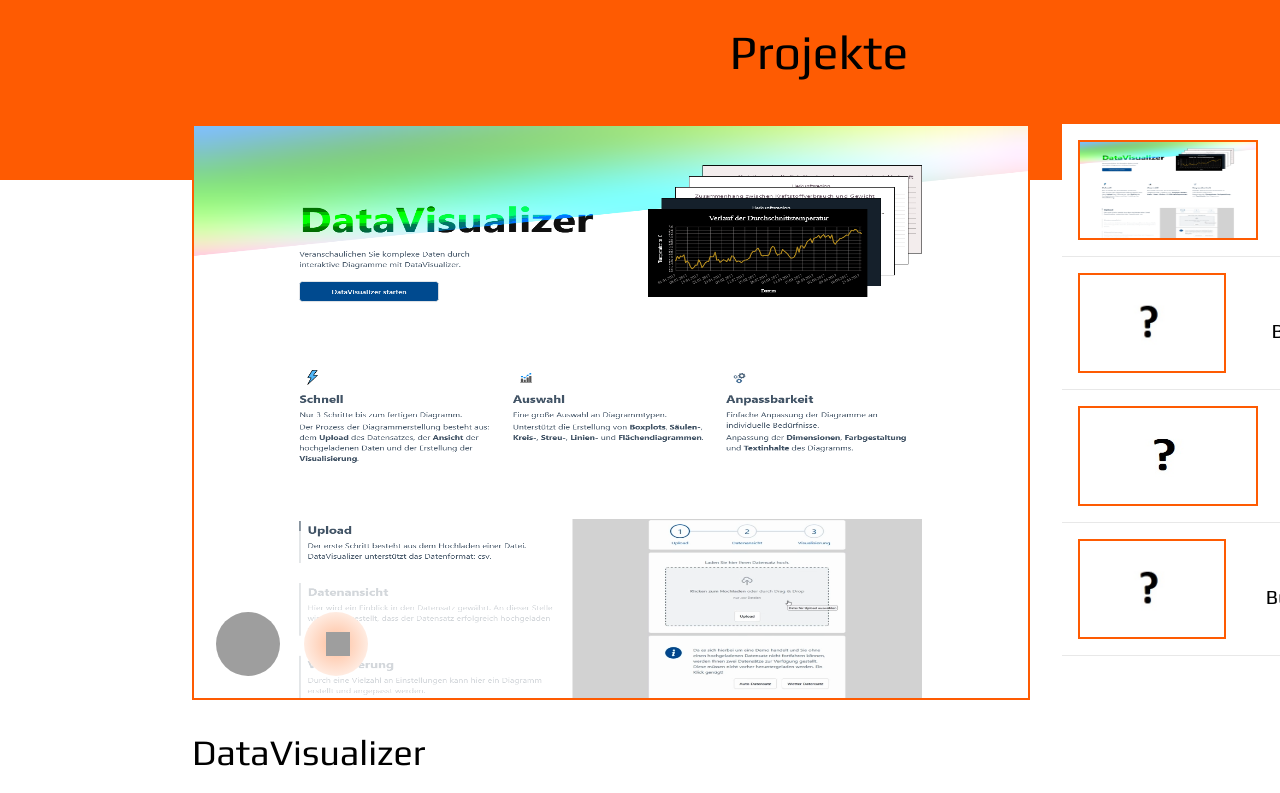
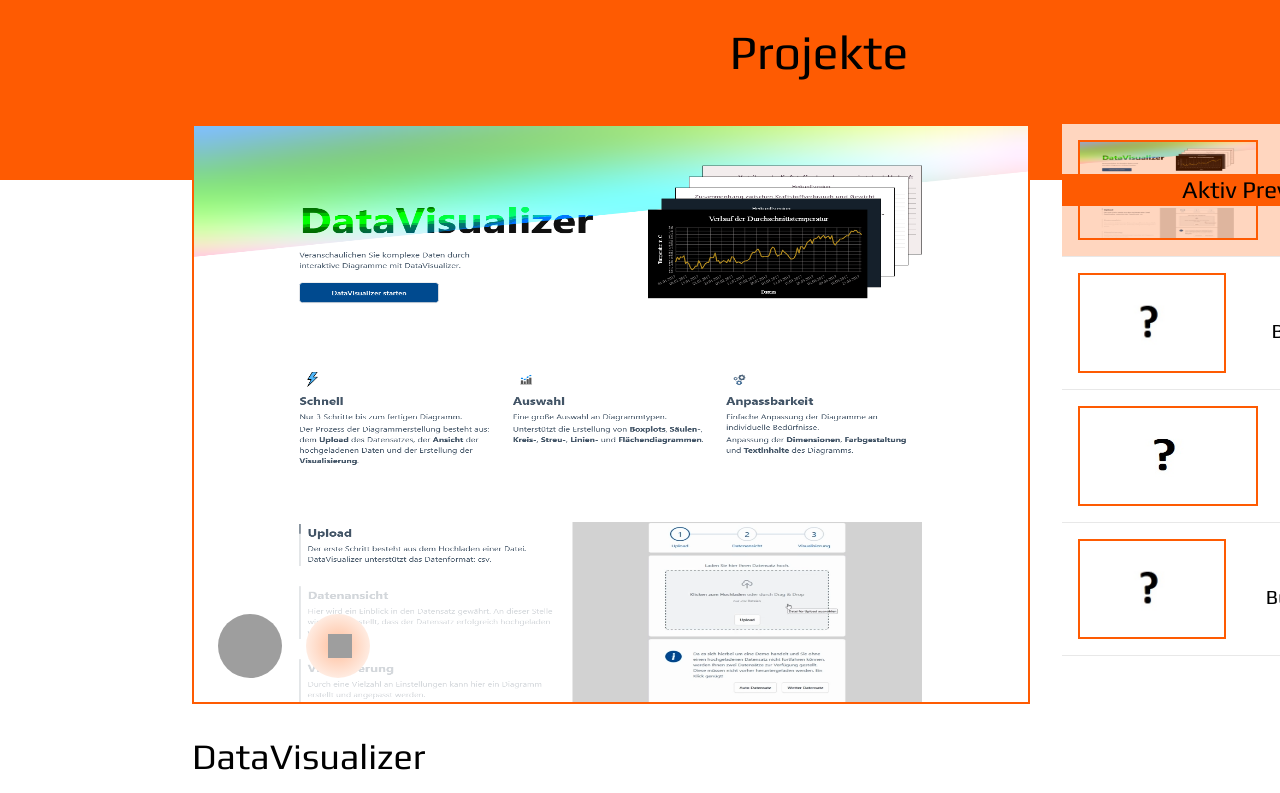
Before and after one commit to SchmittYannic/portfolio_ys, a React (Vite) app: page / in a window 1280 px wide. Shown: the part 920-1713 px from the top of the page. Built offline with nearby package versions, Linux system fonts and the light colour scheme; grey boxes are pictures that could not be loaded.

Commit message:
Updates Projects

```diff
--- a/src/components/Projects.tsx
+++ b/src/components/Projects.tsx
@@ -50,11 +50,16 @@ const Projects = () => {
 
                 <div className="flex gap-8">
                     <div className="project-display w-[1024px] pb-32">
-                        <div className="project-display-img-wrapper relative">
-                            <img
+                        <div className={`project-display-img-wrapper relative dark:bg-darkBase bg-base border-2 ${borderColorClass900}`}>
+                            <motion.img
+                                key={activeProject.image}
                                 src={activeProject.image}
                                 alt=""
-                                className={`w-[1024px] h-[576px] border-2 ${borderColorClass900}`}
+                                className={`w-[1024px] h-[576px]`}
+                                initial={{opacity: 0}}
+                                animate={{opacity: 1}}
+                                exit={{opacity: 0}}
+                                transition={{duration: 1, ease: "linear"}}
                             />
 
                             <a
@@ -89,7 +94,14 @@ const Projects = () => {
                                 </a>
                             )}
                         </div>
-                        <div className="project-description">
+                        <motion.div
+                            key={activeProject.title_en}
+                            className="project-description"
+                            initial={{opacity: 0}}
+                            animate={{opacity: 1}}
+                            exit={{opacity: 0}}
+                            transition={{duration: 1, ease: "linear"}}
+                        >
                             <h3 className="mt-8 mb-4 text-4xl dark:text-darkTextPrimary text-textPrimary">
                                 {lang === "en" ? activeProject.title_en : activeProject.title_de}
                             </h3>
@@ -138,24 +150,57 @@ const Projects = () => {
 
                             <Tags tags={activeProject.tags} />
 
-                        </div>
+                        </motion.div>
                     </div>
                     <div className={`projects-selection mb-8 dark:bg-darkBase bg-base flex flex-col`}>
-                        {projects.map((project) =>
+                        {projects.map((project) => {
+
+                            const isActiveProject = activeProject.title_en === project.title_en;
+                            // const variants = {
+                            //     active: { backgroundColor: "#f0f0f0" },
+                            //     inactive: { backgroundColor: "#fff" },
+                            // }
+
+                            return (
                                 <>
                                     <button
-                                    className="project-preview flex p-4 dark:hover:bg-darkBaseSecondary hover:bg-baseSecondary"
+                                        className="project-preview relative dark:hover:bg-darkBaseSecondary hover:bg-baseSecondary disabled:bg-base dark:disabled:bg-darkBase"
                                         type="button"
+                                        disabled={isActiveProject}
                                         onClick={() => setActiveProject(project)}
                                     >
+                                        <div className="relative p-4 flex z-0">
                                             <img src={project.image} alt="" className={`w-[180px] h-[100px] border-2 ${borderColorClass900}`} />
                                             <h4 className="p-4 text-xl grow dark:text-darkTextPrimary text-textPrimary">
                                                 {lang === "en" ? project.title_en : project.title_de}
                                             </h4>
+                                        </div>
+                                        <AnimatePresence>
+                                            {isActiveProject && (
+                                                <>
+                                                    <motion.div
+                                                        className={`absolute left-0 right-0 opacity-25 z-1 ${bgColorClass900}`}
+                                                        initial={{ height: "0%", top: "50%" }}
+                                                        animate={{ height: "100%", top: "0%" }}
+                                                        exit={{ height: "0%", top: "50%", transition: { delay: 0.1 } }}
+                                                    >
+                                                    </motion.div>
+                                                    <motion.div
+                                                        className={`absolute left-0 right-0 top-1/2 -translate-y-1/2 overflow-hidden ${bgColorClass900}`}
+                                                        initial={{ right: "100%" }}
+                                                        animate={{ right: "0%", transition: { delay: 0.1 } }}
+                                                        exit={{ left: "100%" }}
+                                                    >
+                                                        <p className="text-2xl whitespace-nowrap">Aktiv Preview</p>
+                                                    </motion.div>
+                                                </>
+                                            )}
+                                        </AnimatePresence>
                                     </button>
                                     <hr className="dark:border-darkBaseSecondary border-baseSecondary" />
                                 </>
-                        )}
+                            )
+                        })}
                     </div>
                 </div>
             </div>
```
Lines whose indentation alone changed are shown as unchanged.
